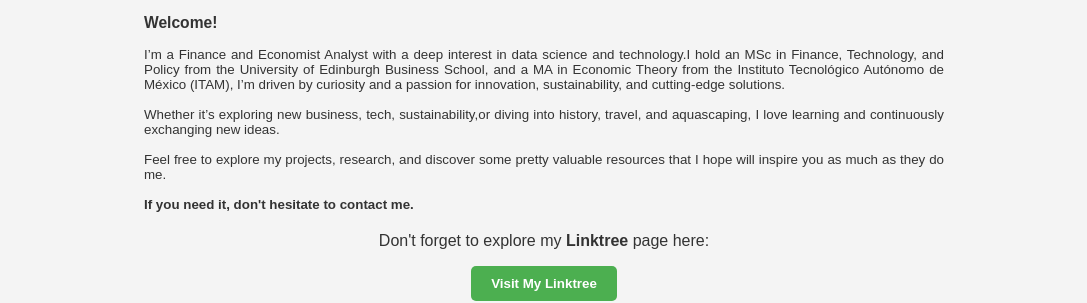
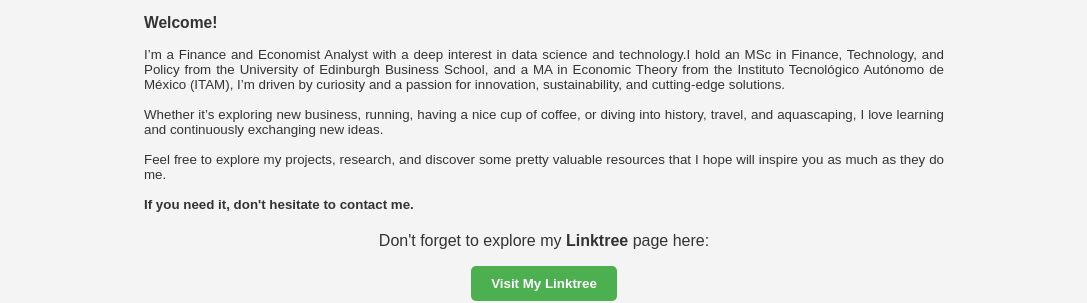
Before and after one commit to GregSom-MSc/GregSom-MSc.github.io, a Jekyll site: the page built from index.md, in a window 1280 px wide. Shown: the part 311-614 px from the top of the page, without its empty margins (96-1183 px from the left). Built offline with Jekyll 4.4.1, drawn with Linux system fonts in a browser that asks for light colours.

Commit message:
Update index.md

```diff
--- a/index.md
+++ b/index.md
@@ -13,7 +13,7 @@ layout: default
     <br>
     <br>
 
-    Whether it’s exploring new business, tech, sustainability,or diving into history, travel, and aquascaping, I love learning and continuously exchanging new ideas.
+    Whether it’s exploring new business, running, having a nice cup of coffee, or diving into history, travel, and aquascaping, I love learning and continuously exchanging new ideas.
 
     <br><br>
 
```
